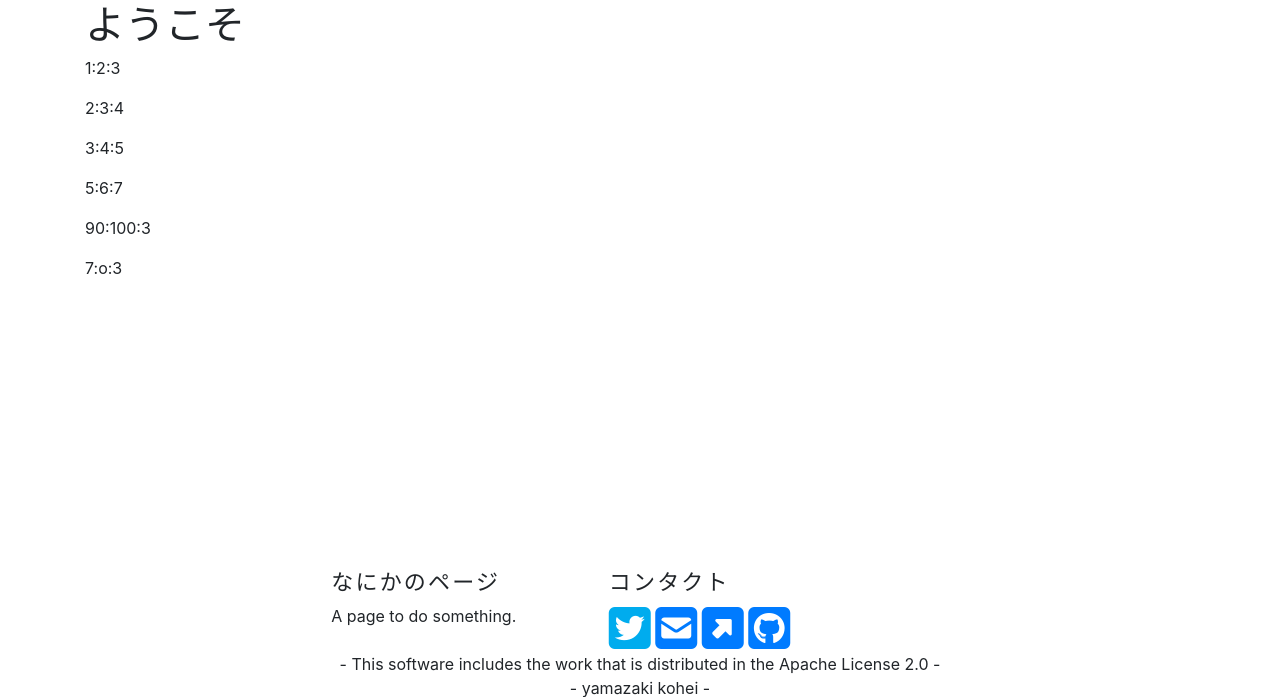
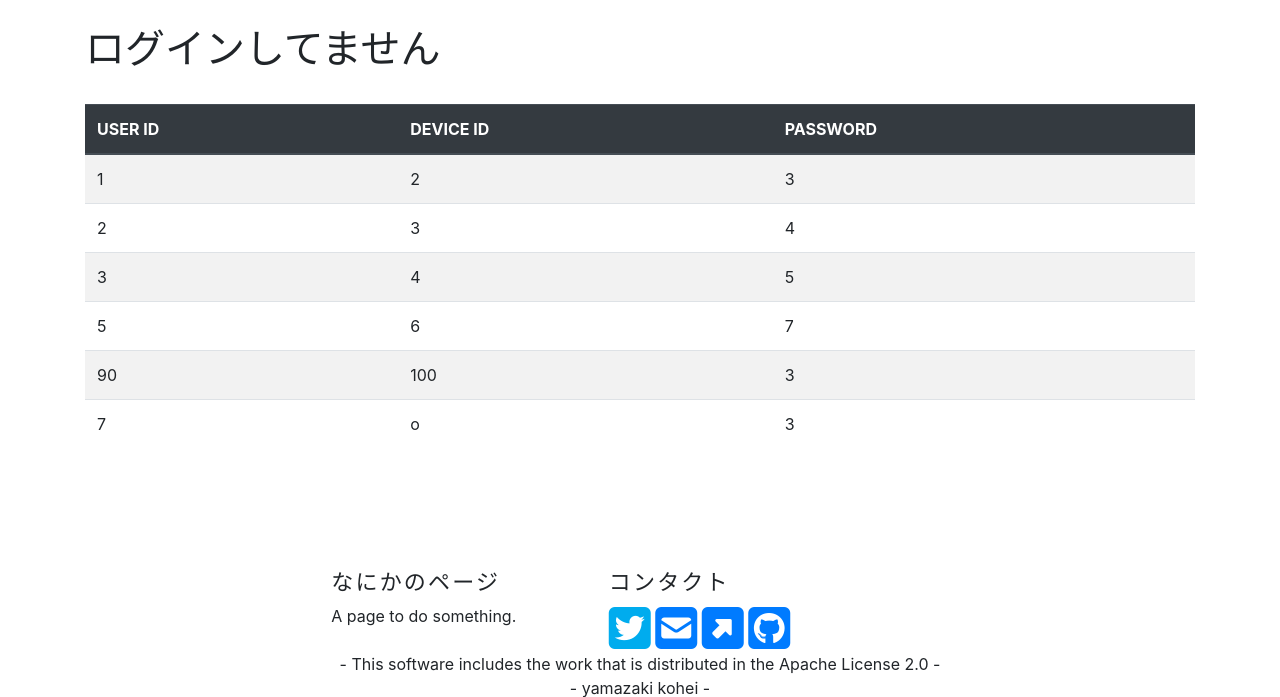
Before and after one commit to naikasann/ngrok_webhook, a Flask app: page / in a window 1280 px wide. Shown: the part 84-781 px from the top of the page. Run offline with Flask 2, Linux system fonts and the light colour scheme; data comes from the database, SQL or seed files in the repository; some libraries are stand-ins or nearby versions; some web fonts are replaced.

Commit message:
:sparkles: login操作しているかどうかで表示する内容を変える

```diff
--- a/templates/index.html
+++ b/templates/index.html
@@ -1,13 +1,49 @@
 {%- extends "layout.html" %}
 {%- block content %}
-    <header>
-      <div class = "container">
-        <h1>ようこそ</h1>
-        {% for user in all_userdata %}
-        <p>
-          {{user.id}}:{{user.device_id}}:{{user.password}}
-        </p>
-        {% endfor %}
-      </div>
-    </header>
+  <div class = "container">
+  </br>
+    {% if login_flg %}
+      <h1 class="display-6">ようこそ! {{ login_user }} さん</h1>
+      </br>
+      <table class="table table-striped">
+        <thead class="thead-dark">
+          <tr>
+            <th> USER ID </th>
+            <th> DEVICE ID </th>
+            <th> PASSWORD </th>
+          </tr>
+        </thead>
+        <tbody>
+          {% for user in all_userdata %}
+            <tr>
+              <td> {{user.id}} </td>
+              <td> {{user.device_id}} </td>
+              <td> {{user.password}} </td>
+            </tr>
+          {% endfor %}
+        </tbody>
+      </table>
+    {% else %}
+      <h1>ログインしてません</h1>
+      </br>
+      <table class="table table-striped">
+        <thead class="thead-dark">
+          <tr>
+            <th> USER ID </th>
+            <th> DEVICE ID </th>
+            <th> PASSWORD </th>
+          </tr>
+        </thead>
+        <tbody>
+          {% for user in all_userdata %}
+            <tr>
+              <td> {{user.id}} </td>
+              <td> {{user.device_id}} </td>
+              <td> {{user.password}} </td>
+            </tr>
+          {% endfor %}
+        </tbody>
+      </table>
+    {% endif %}
+  </div>
 {%- endblock %}
```
